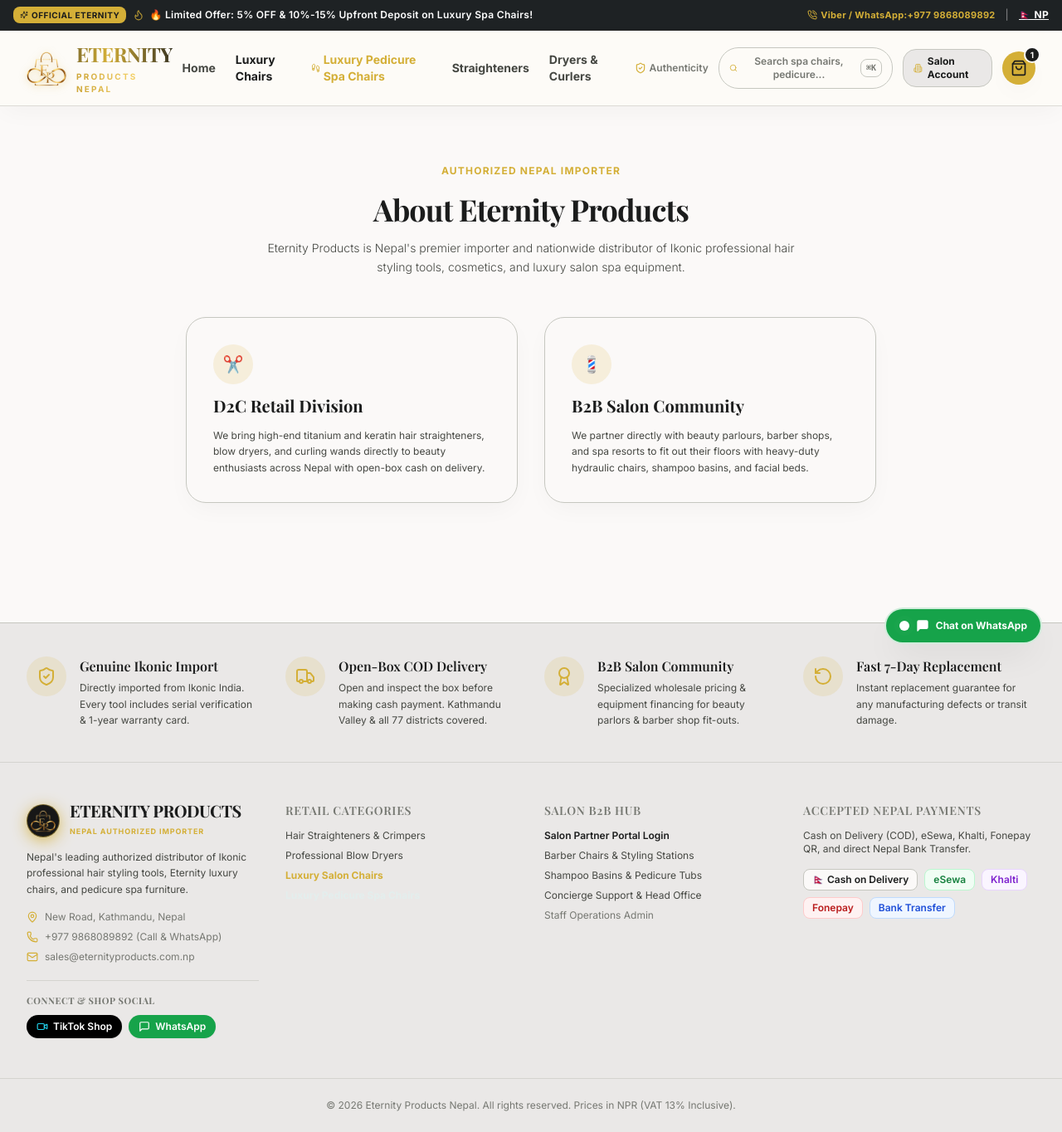
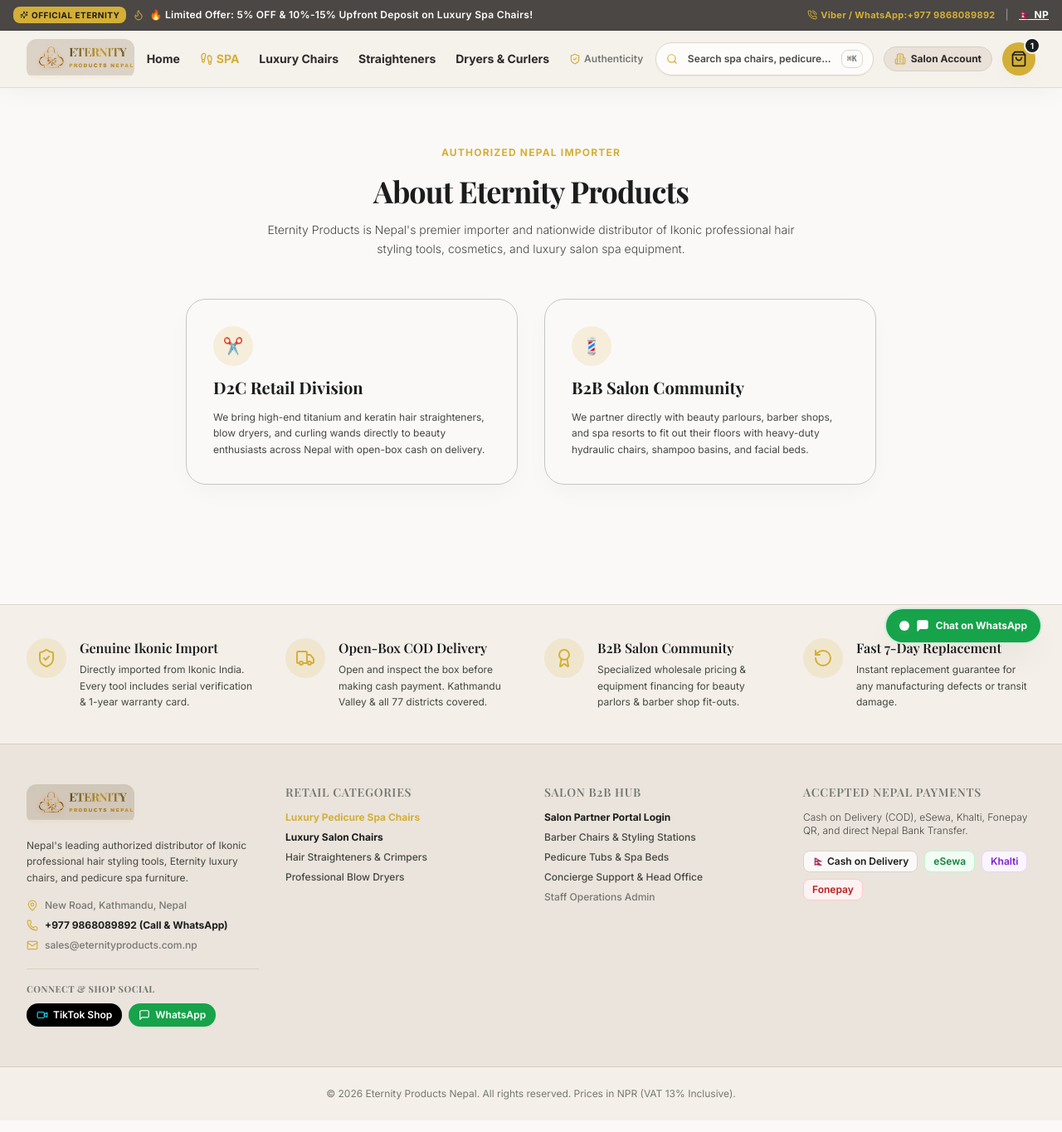
Before and after one commit to Hideaway420/Eternity, a Next.js app: page /about in a window 1280 px wide. Shown: the whole page at 83% size. Built offline with nearby package versions, Linux system fonts and the light colour scheme; a web font is replaced by a local one.

Commit message:
Update navbar background to dark white cream (#F5F1EB) and integrate full seamless gold EP brand banner logo across header and footer

```diff
--- a/src/app/globals.css
+++ b/src/app/globals.css
@@ -11,7 +11,7 @@
   }
 
   body {
-    background-color: #FBF9F8;
+    background-color: #F6F2EC;
     color: #1B1C1C;
     font-family: var(--font-inter);
     overflow-x: hidden;
@@ -24,15 +24,15 @@
 
 @layer utilities {
   .glass-header {
-    background: rgba(253, 251, 247, 0.92);
+    background: rgba(245, 241, 235, 0.96);
     backdrop-filter: blur(16px);
     -webkit-backdrop-filter: blur(16px);
   }
 
   .glass-card {
-    background: rgba(255, 255, 255, 0.75);
+    background: rgba(255, 255, 255, 0.85);
     backdrop-filter: blur(12px);
-    border: 1px solid rgba(228, 226, 225, 0.6);
+    border: 1px solid rgba(220, 212, 202, 0.6);
   }
 
   .trade-surface {
@@ -55,7 +55,7 @@
   }
 
   .gold-motion-text {
-    background: linear-gradient(90deg, #1B1C1C 0%, #D4AF37 40%, #1B1C1C 80%);
+    background: linear-gradient(90deg, #1B1C1C 0%, #B8860B 40%, #1B1C1C 80%);
     background-size: 200% auto;
     color: transparent;
     -webkit-background-clip: text;
@@ -64,7 +64,7 @@
   }
 
   .gold-sub-motion {
-    background: linear-gradient(90deg, #B58A18 0%, #F3D068 50%, #B58A18 100%);
+    background: linear-gradient(90deg, #B58A18 0%, #D4AF37 50%, #B58A18 100%);
     background-size: 200% auto;
     color: transparent;
     -webkit-background-clip: text;
--- a/src/components/storefront/Footer.tsx
+++ b/src/components/storefront/Footer.tsx
@@ -4,9 +4,9 @@ import { ShieldCheck, Truck, RotateCcw, Award, Phone, Mail, MapPin, MessageSquar
 
 export const Footer: React.FC = () => {
   return (
-    <footer className="bg-surface-container-high border-t border-outline-variant text-on-surface mt-20">
+    <footer className="bg-[#EAE4DC] border-t border-[#DCD4CA] text-on-surface mt-20">
       {/* Value Proposition Strip */}
-      <div className="border-b border-outline-variant/60 py-10 bg-surface-low px-4 lg:px-8">
+      <div className="border-b border-[#D8CFC3] py-10 bg-[#F4EFE9] px-4 lg:px-8">
         <div className="container mx-auto grid grid-cols-1 md:grid-cols-2 lg:grid-cols-4 gap-8">
           <div className="flex items-start space-x-4">
             <div className="w-12 h-12 rounded-2xl bg-gold/15 flex items-center justify-center text-gold flex-shrink-0">
@@ -58,33 +58,31 @@ export const Footer: React.FC = () => {
         </div>
       </div>
 
-      {/* Main Footer Links with Official EP Infinity Logo */}
+      {/* Main Footer Links with Seamless Full Brand Logo Banner */}
       <div className="container mx-auto px-4 lg:px-8 py-12 grid grid-cols-1 md:grid-cols-4 gap-8">
         <div>
-          <div className="flex items-center space-x-3 mb-3">
-            <div className="w-10 h-10 rounded-xl overflow-hidden bg-black/90 p-1 border border-gold/50 shadow-gold flex items-center justify-center flex-shrink-0">
-              <img src="/logo.png" alt="Eternity Products Logo" className="w-full h-full object-contain" />
-            </div>
-            <div>
-              <h3 className="font-serif text-xl font-bold tracking-tight text-on-surface leading-none">ETERNITY PRODUCTS</h3>
-              <span className="text-[9px] uppercase tracking-widest text-gold font-bold">Nepal Authorized Importer</span>
-            </div>
+          <div className="mb-4">
+            <img
+              src="/logo_full_banner.jpg"
+              alt="Eternity Products Nepal Logo"
+              className="h-12 w-auto object-contain mix-blend-multiply rounded-md"
+            />
           </div>
 
           <p className="text-xs text-on-surface-variant leading-relaxed">
             Nepal&apos;s leading authorized distributor of Ikonic professional hair styling tools, Eternity luxury chairs, and pedicure spa furniture.
           </p>
 
-          <div className="mt-4 space-y-2 text-xs text-outline">
+          <div className="mt-4 space-y-2 text-xs text-outline font-medium">
             <p className="flex items-center"><MapPin className="w-3.5 h-3.5 mr-2 text-gold" /> New Road, Kathmandu, Nepal</p>
-            <a href="https://wa.me/9779868089892" target="_blank" rel="noreferrer" className="flex items-center hover:text-gold transition-colors">
+            <a href="https://wa.me/9779868089892" target="_blank" rel="noreferrer" className="flex items-center hover:text-gold transition-colors font-bold text-on-surface">
               <Phone className="w-3.5 h-3.5 mr-2 text-gold" /> +977 9868089892 (Call & WhatsApp)
             </a>
             <p className="flex items-center"><Mail className="w-3.5 h-3.5 mr-2 text-gold" /> sales@eternityproducts.com.np</p>
           </div>
 
           {/* Social Links */}
-          <div className="mt-5 pt-4 border-t border-outline-variant/60">
+          <div className="mt-5 pt-4 border-t border-[#D8CFC3]">
             <h4 className="text-[11px] font-bold uppercase tracking-wider text-outline mb-2">Connect & Shop Social</h4>
             <div className="flex flex-wrap gap-2 text-xs">
               <a
@@ -111,20 +109,20 @@ export const Footer: React.FC = () => {
 
         <div>
           <h4 className="font-serif font-semibold text-sm mb-3 uppercase tracking-wider text-outline">Retail Categories</h4>
-          <ul className="space-y-2 text-xs text-on-surface-variant">
+          <ul className="space-y-2 text-xs text-on-surface-variant font-medium">
+            <li><Link href="/c/spa" className="hover:text-gold transition-colors font-bold text-gold">Luxury Pedicure Spa Chairs</Link></li>
+            <li><Link href="/c/luxury-salon-chairs" className="hover:text-gold transition-colors font-bold text-on-surface">Luxury Salon Chairs</Link></li>
             <li><Link href="/c/hair-straighteners" className="hover:text-gold transition-colors">Hair Straighteners & Crimpers</Link></li>
             <li><Link href="/c/hair-dryers" className="hover:text-gold transition-colors">Professional Blow Dryers</Link></li>
-            <li><Link href="/c/luxury-salon-chairs" className="hover:text-gold transition-colors font-bold text-gold">Luxury Salon Chairs</Link></li>
-            <li><Link href="/c/manicure-pedicure-equipment" className="hover:text-gold transition-colors font-bold text-spa-blue">Luxury Pedicure Spa Chairs</Link></li>
           </ul>
         </div>
 
         <div>
           <h4 className="font-serif font-semibold text-sm mb-3 uppercase tracking-wider text-outline">Salon B2B Hub</h4>
-          <ul className="space-y-2 text-xs text-on-surface-variant">
-            <li><Link href="/salon/portal" className="hover:text-gold transition-colors font-semibold text-on-surface">Salon Partner Portal Login</Link></li>
+          <ul className="space-y-2 text-xs text-on-surface-variant font-medium">
+            <li><Link href="/salon/portal" className="hover:text-gold transition-colors font-bold text-on-surface">Salon Partner Portal Login</Link></li>
             <li><Link href="/c/luxury-salon-chairs" className="hover:text-gold transition-colors">Barber Chairs & Styling Stations</Link></li>
-            <li><Link href="/c/manicure-pedicure-equipment" className="hover:text-gold transition-colors">Shampoo Basins & Pedicure Tubs</Link></li>
+            <li><Link href="/c/spa" className="hover:text-gold transition-colors">Pedicure Tubs & Spa Beds</Link></li>
             <li><Link href="/contact" className="hover:text-gold transition-colors">Concierge Support & Head Office</Link></li>
             <li><Link href="/admin" className="hover:text-gold transition-colors text-outline">Staff Operations Admin</Link></li>
           </ul>
@@ -132,20 +130,19 @@ export const Footer: React.FC = () => {
 
         <div>
           <h4 className="font-serif font-semibold text-sm mb-3 uppercase tracking-wider text-outline">Accepted Nepal Payments</h4>
-          <p className="text-xs text-on-surface-variant mb-4">
+          <p className="text-xs text-on-surface-variant mb-4 font-light">
             Cash on Delivery (COD), eSewa, Khalti, Fonepay QR, and direct Nepal Bank Transfer.
           </p>
           <div className="flex flex-wrap gap-2 text-xs font-semibold">
-            <span className="px-2.5 py-1 bg-surface rounded border border-outline-variant">🇳🇵 Cash on Delivery</span>
+            <span className="px-2.5 py-1 bg-surface rounded border border-[#DCD4CA]">🇳🇵 Cash on Delivery</span>
             <span className="px-2.5 py-1 bg-green-50 text-green-700 rounded border border-green-200">eSewa</span>
             <span className="px-2.5 py-1 bg-purple-50 text-purple-700 rounded border border-purple-200">Khalti</span>
             <span className="px-2.5 py-1 bg-red-50 text-red-700 rounded border border-red-200">Fonepay</span>
-            <span className="px-2.5 py-1 bg-blue-50 text-blue-700 rounded border border-blue-200">Bank Transfer</span>
           </div>
         </div>
       </div>
 
-      <div className="border-t border-outline-variant/60 py-6 text-center text-xs text-outline bg-surface-lowest">
+      <div className="border-t border-[#D8CFC3] py-6 text-center text-xs text-outline bg-[#F4EFE9]">
         <p>© {new Date().getFullYear()} Eternity Products Nepal. All rights reserved. Prices in NPR (VAT 13% Inclusive).</p>
       </div>
     </footer>
--- a/src/components/storefront/Header.tsx
+++ b/src/components/storefront/Header.tsx
@@ -33,14 +33,14 @@ export const Header: React.FC<HeaderProps> = ({
   return (
     <>
       <header className="sticky top-0 z-50 w-full transition-all duration-300">
-        {/* Announcement Bar (Top Bar with Limited Time Offer & WhatsApp Phone Link) */}
-        <div className="bg-inverse-surface text-inverse-on-surface text-[11px] sm:text-xs py-2 px-3 sm:px-4 tracking-wide font-medium border-b border-neutral-800">
+        {/* Top Announcement Bar */}
+        <div className="bg-[#4A4744] text-white text-[11px] sm:text-xs py-2 px-3 sm:px-4 tracking-wide font-medium border-b border-neutral-700">
           <div className="container mx-auto flex justify-between items-center gap-2">
             {/* Left: Limited Offer Link to Spa Page */}
             <div className="flex items-center space-x-2 truncate">
               <span className="bg-gold text-on-surface px-2 py-0.5 rounded text-[9px] sm:text-[10px] font-bold uppercase tracking-wider flex-shrink-0 flex items-center">
                 <Sparkles className="w-2.5 h-2.5 mr-1" />
-                {isNp ? "आधिकारिक इटरनिटी" : "Official Eternity"}
+                {isNp ? "आधिकारिक इटरनिटी" : "OFFICIAL ETERNITY"}
               </span>
               <Link
                 href="/c/spa"
@@ -78,39 +78,31 @@ export const Header: React.FC<HeaderProps> = ({
           </div>
         </div>
 
-        {/* Main Glass Header (CLEAN LOGO WITH NO BLACK BACKGROUND & RESTORED NAV LINKS) */}
-        <nav className="glass-header border-b border-outline-variant/60 px-3 sm:px-6 lg:px-8 py-2.5 sm:py-3 shadow-soft">
+        {/* Main Header with Dark White / Cream Background (#F5F1EB) and Seamless Banner Logo */}
+        <nav className="glass-header border-b border-[#E2DAD0] px-3 sm:px-6 lg:px-8 py-2 sm:py-2.5 shadow-soft">
           <div className="container mx-auto flex items-center justify-between gap-3">
-            {/* Clean Transparent EP Gold Logo & Motion Brand Title */}
-            <Link href="/" className="flex items-center space-x-3 group">
-              <div className="h-10 w-10 sm:h-12 sm:w-12 flex-shrink-0 flex items-center justify-center group-hover:scale-105 transition-transform">
+            {/* Seamless Brand Banner Logo (Matches Provided Reference Image) */}
+            <Link href="/" className="flex items-center group">
+              <div className="h-10 sm:h-12 flex items-center justify-center group-hover:scale-105 transition-transform">
                 <img
-                  src="/logo.png"
-                  alt="Eternity Products Logo"
-                  className="w-full h-full object-contain mix-blend-multiply filter drop-shadow-[0_2px_4px_rgba(212,175,55,0.5)]"
+                  src="/logo_full_banner.jpg"
+                  alt="Eternity Products Nepal Logo"
+                  className="h-full w-auto object-contain mix-blend-multiply rounded-md"
                 />
-              </div>
-              <div>
-                <span className="font-serif text-xl sm:text-2xl font-black tracking-tight block leading-none gold-motion-text">
-                  ETERNITY
-                </span>
-                <span className="text-[9px] sm:text-[10px] font-black uppercase tracking-[0.22em] block mt-1 gold-sub-motion">
-                  {isNp ? "इटरनिटी नेपाल" : "PRODUCTS NEPAL"}
-                </span>
               </div>
             </Link>
 
-            {/* Desktop Navigation Links (RESTORED LUXURY PEDICURE SPA CHAIRS LIKE BEFORE) */}
-            <div className="hidden lg:flex items-center space-x-6 text-sm font-semibold text-on-surface-variant">
+            {/* Desktop Navigation Links */}
+            <div className="hidden lg:flex items-center space-x-6 text-sm font-semibold text-[#2C2A29]">
               <Link href="/" className="hover:text-gold transition-colors font-bold">
                 {isNp ? "गृहपृष्ठ" : "Home"}
               </Link>
-              <Link href="/c/luxury-salon-chairs" className="hover:text-gold transition-colors font-bold text-on-surface">
-                {isNp ? "लग्जरी कुर्सीहरू" : "Luxury Chairs"}
-              </Link>
               <Link href="/c/spa" className="hover:text-gold transition-colors font-black text-gold flex items-center">
                 <Footprints className="w-4 h-4 mr-1 text-gold" />
-                {isNp ? "लग्जरी पेडिक्योर स्पा कुर्सीहरू" : "Luxury Pedicure Spa Chairs"}
+                {isNp ? "लग्जरी पेडिक्योर स्पा कुर्सीहरू" : "SPA"}
+              </Link>
+              <Link href="/c/luxury-salon-chairs" className="hover:text-gold transition-colors font-bold text-[#2C2A29]">
+                {isNp ? "लग्जरी कुर्सीहरू" : "Luxury Chairs"}
               </Link>
               <Link href="/c/hair-straighteners" className="hover:text-gold transition-colors font-bold">
                 {isNp ? "स्ट्रेटरहरू" : "Straighteners"}
@@ -129,13 +121,13 @@ export const Header: React.FC<HeaderProps> = ({
               <button
                 id="search-modal-trigger"
                 onClick={() => setSearchModalOpen(true)}
-                className="hidden md:flex items-center space-x-3 bg-surface-low hover:bg-surface-container border border-outline-variant text-xs rounded-xl py-2 px-3 text-outline hover:text-on-surface transition-all"
+                className="hidden md:flex items-center space-x-3 bg-white/80 hover:bg-white border border-[#DCD4CA] text-xs rounded-xl py-2 px-3 text-outline hover:text-on-surface transition-all shadow-sm"
               >
                 <Search className="w-3.5 h-3.5 text-gold" />
-                <span className="font-semibold">
+                <span className="font-semibold text-[#4A4744]">
                   {isNp ? "स्पा कुर्सी, पेडीक्योर खोज्नुहोस्..." : "Search spa chairs, pedicure..."}
                 </span>
-                <kbd className="px-1.5 py-0.5 text-[10px] font-mono bg-surface-lowest border border-outline-variant rounded text-outline font-bold">
+                <kbd className="px-1.5 py-0.5 text-[10px] font-mono bg-surface-lowest border border-[#DCD4CA] rounded text-outline font-bold">
                   ⌘K
                 </kbd>
               </button>
@@ -152,7 +144,7 @@ export const Header: React.FC<HeaderProps> = ({
               {/* B2B Salon Portal Button */}
               <Link
                 href="/salon/portal"
-                className="hidden sm:flex items-center px-3 py-1.5 rounded-lg bg-surface-container-high hover:bg-inverse-surface hover:text-inverse-on-surface text-xs font-semibold text-on-surface transition-all border border-outline-variant"
+                className="hidden sm:flex items-center px-3 py-1.5 rounded-lg bg-[#EAE2D8] hover:bg-inverse-surface hover:text-inverse-on-surface text-xs font-semibold text-[#2C2A29] transition-all border border-[#D8CFC3]"
               >
                 <Building2 className="w-3.5 h-3.5 mr-1.5 text-gold" />
                 <span className="font-bold">{isNp ? "सलोन खाता" : "Salon Account"}</span>
@@ -185,49 +177,34 @@ export const Header: React.FC<HeaderProps> = ({
 
           {/* Mobile Navigation Drawer */}
           {mobileMenuOpen && (
-            <div className="lg:hidden border-t border-outline-variant/60 mt-3 pt-3 pb-3 space-y-2 animate-in slide-in-from-top duration-200">
+            <div className="lg:hidden border-t border-[#E2DAD0] mt-3 pt-3 pb-3 space-y-2 animate-in slide-in-from-top duration-200">
               <Link
                 href="/"
                 onClick={() => setMobileMenuOpen(false)}
-                className="block px-3.5 py-2.5 text-sm font-bold hover:bg-surface-low rounded-xl"
+                className="block px-3.5 py-2.5 text-sm font-bold hover:bg-white/60 rounded-xl"
               >
                 {isNp ? "गृहपृष्ठ" : "Home"}
               </Link>
               <Link
+                href="/c/spa"
+                onClick={() => setMobileMenuOpen(false)}
+                className="block px-3.5 py-2.5 text-sm font-black text-gold hover:bg-white/60 rounded-xl"
+              >
+                {isNp ? "लग्जरी पेडिक्योर स्पा कुर्सीहरू" : "SPA Collection"}
+              </Link>
+              <Link
                 href="/c/luxury-salon-chairs"
                 onClick={() => setMobileMenuOpen(false)}
-                className="block px-3.5 py-2.5 text-sm font-bold hover:bg-surface-low rounded-xl"
+                className="block px-3.5 py-2.5 text-sm font-bold hover:bg-white/60 rounded-xl"
               >
                 {isNp ? "लग्जरी सलोन कुर्सीहरू" : "Luxury Salon Chairs"}
               </Link>
               <Link
-                href="/c/spa"
-                onClick={() => setMobileMenuOpen(false)}
-                className="block px-3.5 py-2.5 text-sm font-black text-gold hover:bg-surface-low rounded-xl"
-              >
-                {isNp ? "लग्जरी पेडिक्योर स्पा कुर्सीहरू" : "Luxury Pedicure Spa Chairs"}
-              </Link>
-              <Link
                 href="/c/hair-straighteners"
                 onClick={() => setMobileMenuOpen(false)}
-                className="block px-3.5 py-2.5 text-sm font-medium hover:bg-surface-low rounded-xl"
+                className="block px-3.5 py-2.5 text-sm font-medium hover:bg-white/60 rounded-xl"
               >
                 {isNp ? "स्ट्रेटरहरू" : "Straighteners"}
-              </Link>
-              <Link
-                href="/c/hair-dryers"
-                onClick={() => setMobileMenuOpen(false)}
-                className="block px-3.5 py-2.5 text-sm font-medium hover:bg-surface-low rounded-xl"
-              >
-                {isNp ? "ड्रायर र कर्लर" : "Dryers & Curlers"}
-              </Link>
-              <Link
-                href="/warranty"
-                onClick={() => setMobileMenuOpen(false)}
-                className="block px-3.5 py-2.5 text-sm font-medium text-outline hover:bg-surface-low rounded-xl"
-              >
-                <ShieldCheck className="w-4 h-4 inline mr-2 text-gold" />
-                {isNp ? "असली उत्पादन वारेन्टी" : "Authenticity Guarantee"}
               </Link>
             </div>
           )}
```
Also changed, not shown: public/logo_full_banner.jpg (added), public/logo_full_banner.png (added).
